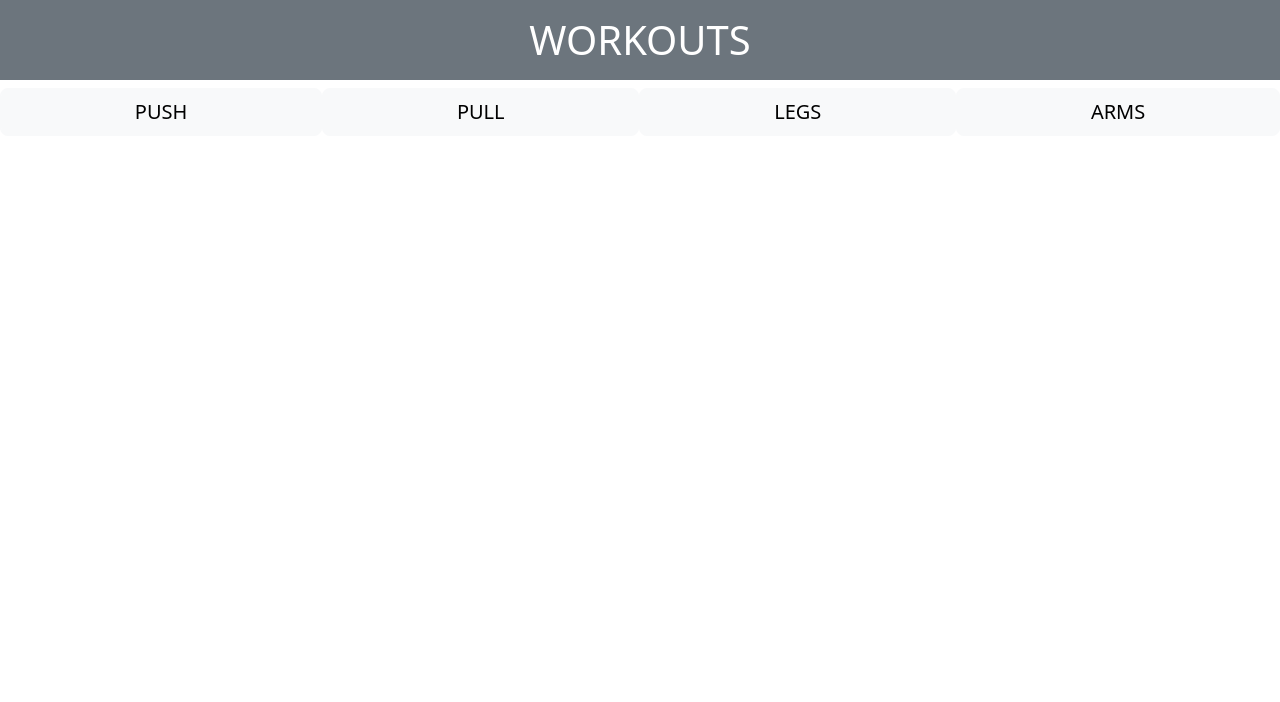
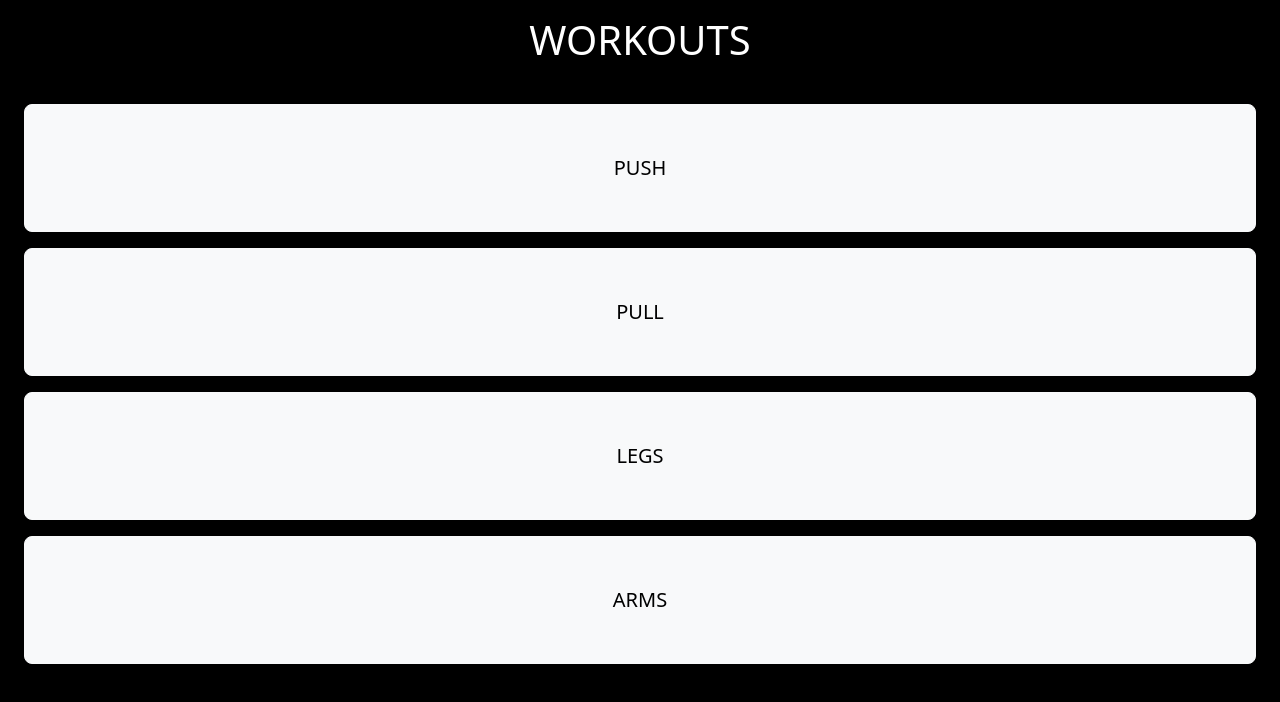
Before and after one commit to EliasTeikari/PowerPlan, a React (Vite) app in the folder frontend/: page / in a window 1280 px wide. Shown: the top 702 px of the page. Built offline with nearby package versions, Linux system fonts and the light colour scheme.

Commit message:
Landing page looking nice

```diff
--- a/frontend/package.json
+++ b/frontend/package.json
@@ -10,10 +10,14 @@
     "preview": "vite preview"
   },
   "dependencies": {
+    "@react-three/fiber": "^9.4.0",
+    "@react-three/postprocessing": "^3.0.4",
     "bootstrap": "^5.3.8",
+    "postprocessing": "^6.38.0",
     "react": "^19.2.0",
     "react-dom": "^19.2.0",
-    "react-router-dom": "^7.9.6"
+    "react-router-dom": "^7.9.6",
+    "three": "^0.181.2"
   },
   "devDependencies": {
     "@eslint/js": "^9.39.1",
--- a/frontend/src/App.css
+++ b/frontend/src/App.css
@@ -1,4 +1,26 @@
+html,
+body {
+    margin: 0;
+    padding: 0;
+}
+
+#root {
+    width: 100%;
+    height: 100%;
+}
+
+.full-page {
+    min-height: 100vh;
+    width: 100vw;
+}
+
 .title-workout {
     margin-top: 20px;
     margin-bottom: 20px;
 }
+
+.container-landingpage {
+    width: 100%;
+    height: 100%;
+    min-height: 1400px;
+}
--- a/frontend/src/App.tsx
+++ b/frontend/src/App.tsx
@@ -3,39 +3,41 @@ import { Link } from "react-router-dom";
 function App() {
     return (
         <>
-            <h1 className="text-bg-secondary p-3 d-flex justify-content-center">
+            <div className="full-page bg-black text-white">
+                <h1 className="text-white p-3 d-flex justify-content-center">
                     {" "}
                     WORKOUTS
                 </h1>
-            <div className="d-flex">
+                <div className="d-flex flex-column m-4">
                     <Link
                         to="/push"
                         type="button"
-                    className="btn btn-light btn-lg p-2 flex-fill"
+                        className="btn btn-light btn-lg p-5 mb-3"
                     >
                         PUSH
                     </Link>
                     <Link
                         to="/pull"
                         type="button"
-                    className="btn btn-light btn-lg p-2 flex-fill"
+                        className="btn btn-light btn-lg p-5 mb-3"
                     >
                         PULL
                     </Link>
                     <Link
                         to="/legs"
                         type="button"
-                    className="btn btn-light btn-lg p-2 flex-fill"
+                        className="btn btn-light btn-lg p-5 mb-3"
                     >
                         LEGS
                     </Link>
                     <Link
                         to="/arms"
                         type="button"
-                    className="btn btn-light btn-lg p-2 flex-fill"
+                        className="btn btn-light btn-lg p-5 mb-3"
                     >
                         ARMS
                     </Link>
+                </div>
             </div>
         </>
     );
```
Also changed, not shown: 1 other file (tests, documents, lock files or other folders). Lines whose indentation alone changed are shown as unchanged.
